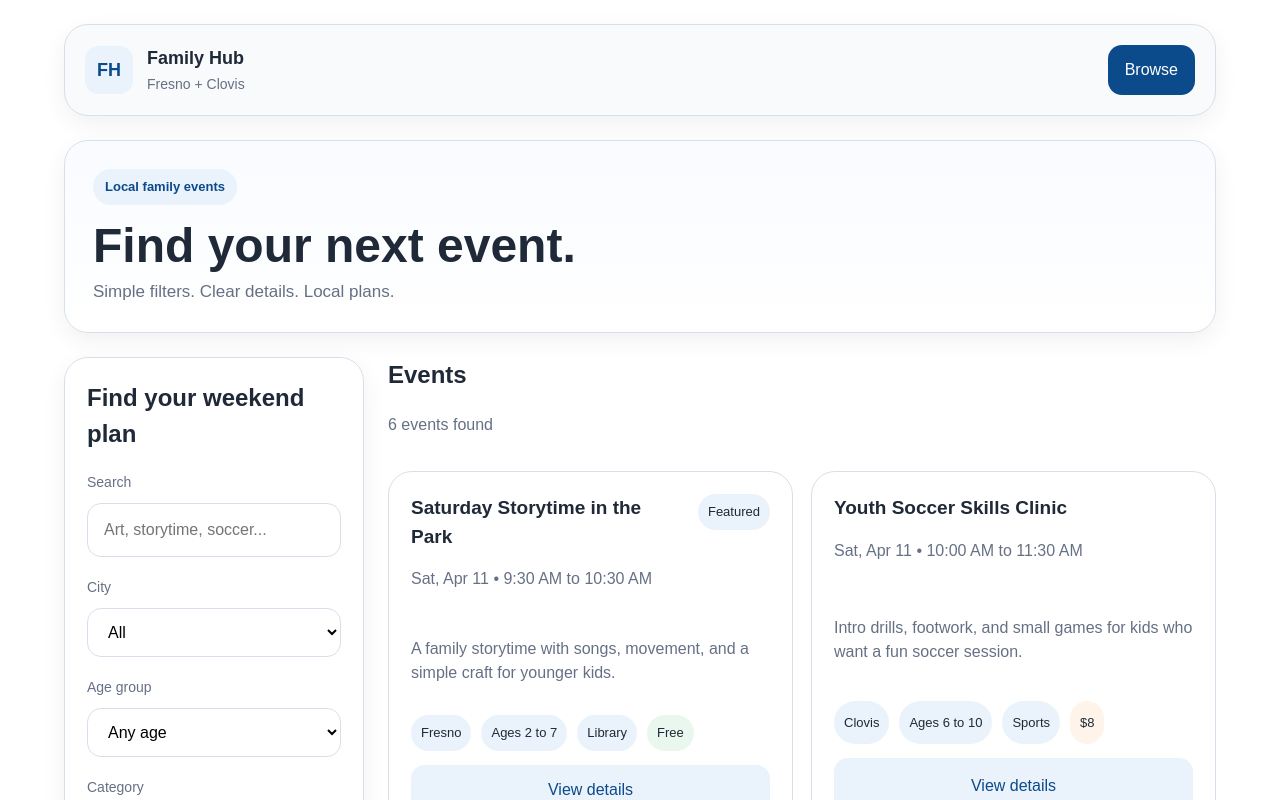
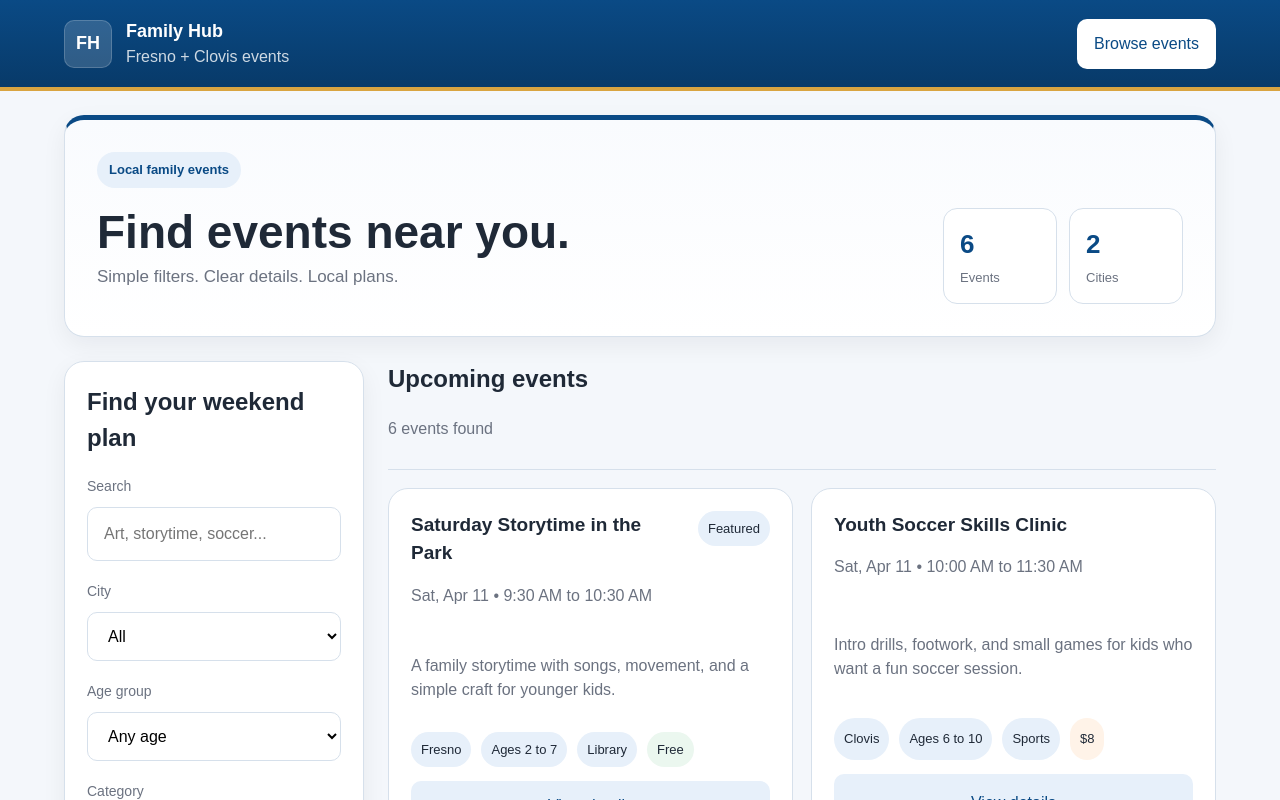
Before and after one commit to mxrcochxvez/central-family-hub, a Next.js app: page / in a window 1280 px wide. Shown: the top 800 px of the page. Built offline with nearby package versions, Linux system fonts and the light colour scheme.

Commit message:
Shift homepage toward civic Fresno-style design

```diff
--- a/app/globals.css
+++ b/app/globals.css
@@ -1,32 +1,26 @@
 :root {
-  /* color system */
-  --background: #ffffff;
+  --background: #f4f7fb;
   --foreground: #1f2937;
-  --muted: #667085;
+  --muted: #6b7280;
   --card: #ffffff;
-  --surface: #f8fafc;
-  --border: #d7e0ea;
-  --accent: #0b4a8b;
-  --accent-soft: #eaf2fb;
-  --success-soft: #eaf7ef;
-  --warning-soft: #fff4ea;
-
-  /* effects */
+  --surface: #eef3f9;
+  --border: #d6e0eb;
+  --accent: #0a4a85;
+  --accent-dark: #083a69;
+  --accent-soft: #e7f0fa;
+  --success-soft: #ebf7ef;
+  --warning-soft: #fff3e8;
   --shadow-soft: 0 8px 24px rgba(15, 23, 42, 0.06);
-  --shadow-hover: 0 12px 30px rgba(15, 23, 42, 0.1);
-
-  /* shape */
-  --radius-lg: 24px;
-  --radius-md: 18px;
-  --radius-sm: 14px;
-
-  /* spacing */
+  --shadow-hover: 0 12px 28px rgba(15, 23, 42, 0.1);
+  --radius-lg: 20px;
+  --radius-md: 14px;
+  --radius-sm: 10px;
   --space-1: 8px;
   --space-2: 12px;
   --space-3: 16px;
   --space-4: 20px;
   --space-5: 24px;
-  --space-6: 28px;
+  --space-6: 32px;
 }
 
 * {
@@ -61,17 +55,18 @@ select {
   padding: 24px;
 }
 
-.topbar {
+.civic-band {
+  background: linear-gradient(180deg, var(--accent) 0%, var(--accent-dark) 100%);
+  border-bottom: 4px solid #d9a441;
+}
+
+.civic-band-inner {
   display: flex;
   justify-content: space-between;
   align-items: center;
   gap: var(--space-3);
-  margin-bottom: var(--space-5);
-  padding: var(--space-4);
-  border: 1px solid var(--border);
-  border-radius: var(--radius-lg);
-  background: var(--surface);
-  box-shadow: var(--shadow-soft);
+  padding-top: 18px;
+  padding-bottom: 18px;
 }
 
 .brand {
@@ -92,6 +87,16 @@ select {
   font-weight: 700;
 }
 
+.brand-light {
+  color: #ffffff;
+}
+
+.brand-mark-light {
+  background: rgba(255, 255, 255, 0.16);
+  color: #ffffff;
+  border: 1px solid rgba(255, 255, 255, 0.18);
+}
+
 .brand-title,
 .brand-subtitle {
   margin: 0;
@@ -108,23 +113,30 @@ select {
   color: var(--muted);
 }
 
-.brand-subtitle {
-  margin-top: 2px;
-  font-size: 14px;
+.brand-subtitle-light {
+  color: rgba(255, 255, 255, 0.8);
 }
 
 .hero {
   display: grid;
-  gap: var(--space-3);
+  gap: var(--space-4);
   padding: var(--space-6);
   border: 1px solid var(--border);
   border-radius: var(--radius-lg);
-  background: linear-gradient(180deg, #f9fbff 0%, #ffffff 100%);
+  background: linear-gradient(180deg, #f9fbfe 0%, #ffffff 100%);
   box-shadow: var(--shadow-soft);
 }
 
-.hero-compact {
+.hero-civic {
   margin-bottom: var(--space-5);
+  border-top: 5px solid var(--accent);
+}
+
+.hero-main {
+  display: flex;
+  justify-content: space-between;
+  align-items: flex-start;
+  gap: var(--space-4);
 }
 
 .hero-eyebrow {
@@ -135,12 +147,12 @@ select {
   background: var(--accent-soft);
   color: var(--accent);
   font-size: 13px;
-  font-weight: 600;
+  font-weight: 700;
 }
 
 .hero h1 {
   margin: 0;
-  font-size: clamp(32px, 4vw, 48px);
+  font-size: clamp(32px, 4vw, 46px);
   line-height: 1.05;
 }
 
@@ -148,6 +160,32 @@ select {
   margin: 8px 0 0;
   color: var(--muted);
   font-size: 17px;
+}
+
+.hero-stats {
+  display: grid;
+  grid-template-columns: repeat(2, minmax(110px, 1fr));
+  gap: 12px;
+  min-width: 240px;
+}
+
+.hero-stat-card {
+  display: grid;
+  gap: 4px;
+  padding: 16px;
+  border: 1px solid var(--border);
+  border-radius: var(--radius-md);
+  background: #ffffff;
+}
+
+.hero-stat-card strong {
+  font-size: 26px;
+  color: var(--accent);
+}
+
+.hero-stat-card span {
+  color: var(--muted);
+  font-size: 13px;
 }
 
 .hero-button,
@@ -167,6 +205,11 @@ select {
 .primary-button {
   background: var(--accent);
   color: white;
+}
+
+.hero-button-light {
+  background: #ffffff;
+  color: var(--accent);
 }
 
 .secondary-button {
@@ -238,6 +281,11 @@ select {
   align-items: center;
   margin-bottom: 18px;
   gap: 14px;
+}
+
+.results-bar-civic {
+  padding-bottom: 12px;
+  border-bottom: 1px solid var(--border);
 }
 
 .card-grid {
@@ -341,6 +389,15 @@ select {
   .sidebar {
     position: static;
   }
+
+  .hero-main {
+    flex-direction: column;
+  }
+
+  .hero-stats {
+    width: 100%;
+    min-width: 0;
+  }
 }
 
 @media (max-width: 640px) {
@@ -351,12 +408,13 @@ select {
   .results-bar,
   .header-row,
   .event-card-header,
-  .topbar {
+  .civic-band-inner {
     flex-direction: column;
     align-items: stretch;
   }
 
-  .event-meta-grid {
+  .event-meta-grid,
+  .hero-stats {
     grid-template-columns: 1fr;
   }
 }
--- a/app/page.tsx
+++ b/app/page.tsx
@@ -25,23 +25,38 @@ export default function HomePage({ searchParams }: HomePageProps) {
   })
 
   return (
-    <main className="page-shell">
-      <header className="topbar">
-        <div className="brand">
-          <div className="brand-mark">FH</div>
+    <main>
+      <section className="civic-band">
+        <div className="page-shell civic-band-inner">
+          <div className="brand brand-light">
+            <div className="brand-mark brand-mark-light">FH</div>
             <div>
               <p className="brand-title">Family Hub</p>
-            <p className="brand-subtitle">Fresno + Clovis</p>
+              <p className="brand-subtitle brand-subtitle-light">Fresno + Clovis events</p>
             </div>
           </div>
-        <button className="hero-button">Browse</button>
-      </header>
+          <button className="hero-button hero-button-light">Browse events</button>
+        </div>
+      </section>
 
-      <section className="hero hero-compact">
+      <main className="page-shell">
+        <section className="hero hero-civic">
           <span className="hero-eyebrow">Local family events</span>
+          <div className="hero-main">
             <div>
-          <h1>Find your next event.</h1>
+              <h1>Find events near you.</h1>
               <p>Simple filters. Clear details. Local plans.</p>
+            </div>
+            <div className="hero-stats">
+              <div className="hero-stat-card">
+                <strong>{filteredEvents.length}</strong>
+                <span>Events</span>
+              </div>
+              <div className="hero-stat-card">
+                <strong>2</strong>
+                <span>Cities</span>
+              </div>
+            </div>
           </div>
         </section>
 
@@ -49,9 +64,9 @@ export default function HomePage({ searchParams }: HomePageProps) {
           <Filters />
 
           <section className="content">
-          <div className="results-bar">
+            <div className="results-bar results-bar-civic">
               <div>
-              <h2>Events</h2>
+                <h2>Upcoming events</h2>
                 <p className="results-meta">
                   {filteredEvents.length} {filteredEvents.length === 1 ? 'event' : 'events'} found
                 </p>
@@ -66,5 +81,6 @@ export default function HomePage({ searchParams }: HomePageProps) {
           </section>
         </div>
       </main>
+    </main>
   )
 }
```
Also changed, not shown: 1 other file (tests, documents, lock files or other folders). Lines whose indentation alone changed are shown as unchanged.
